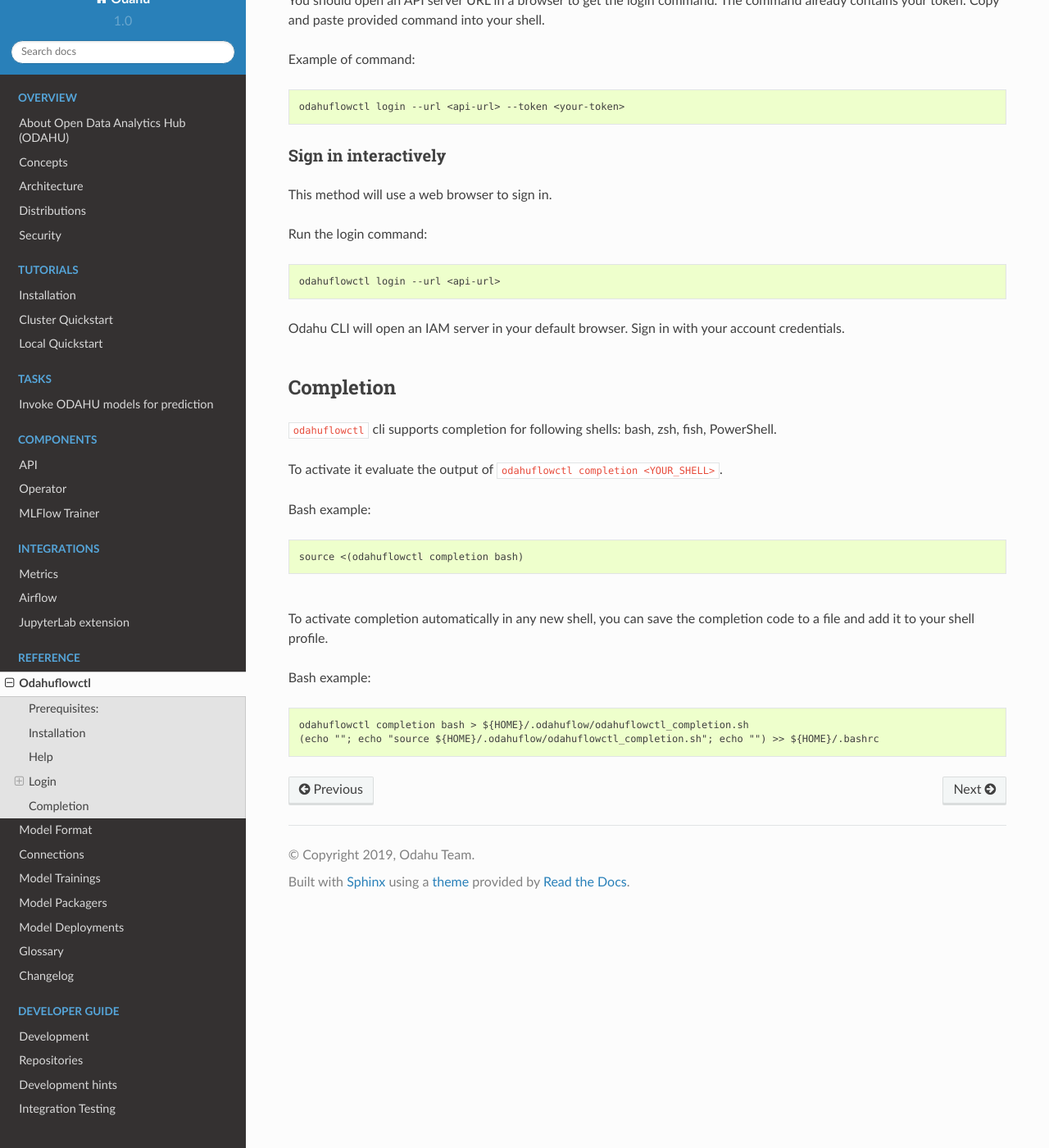
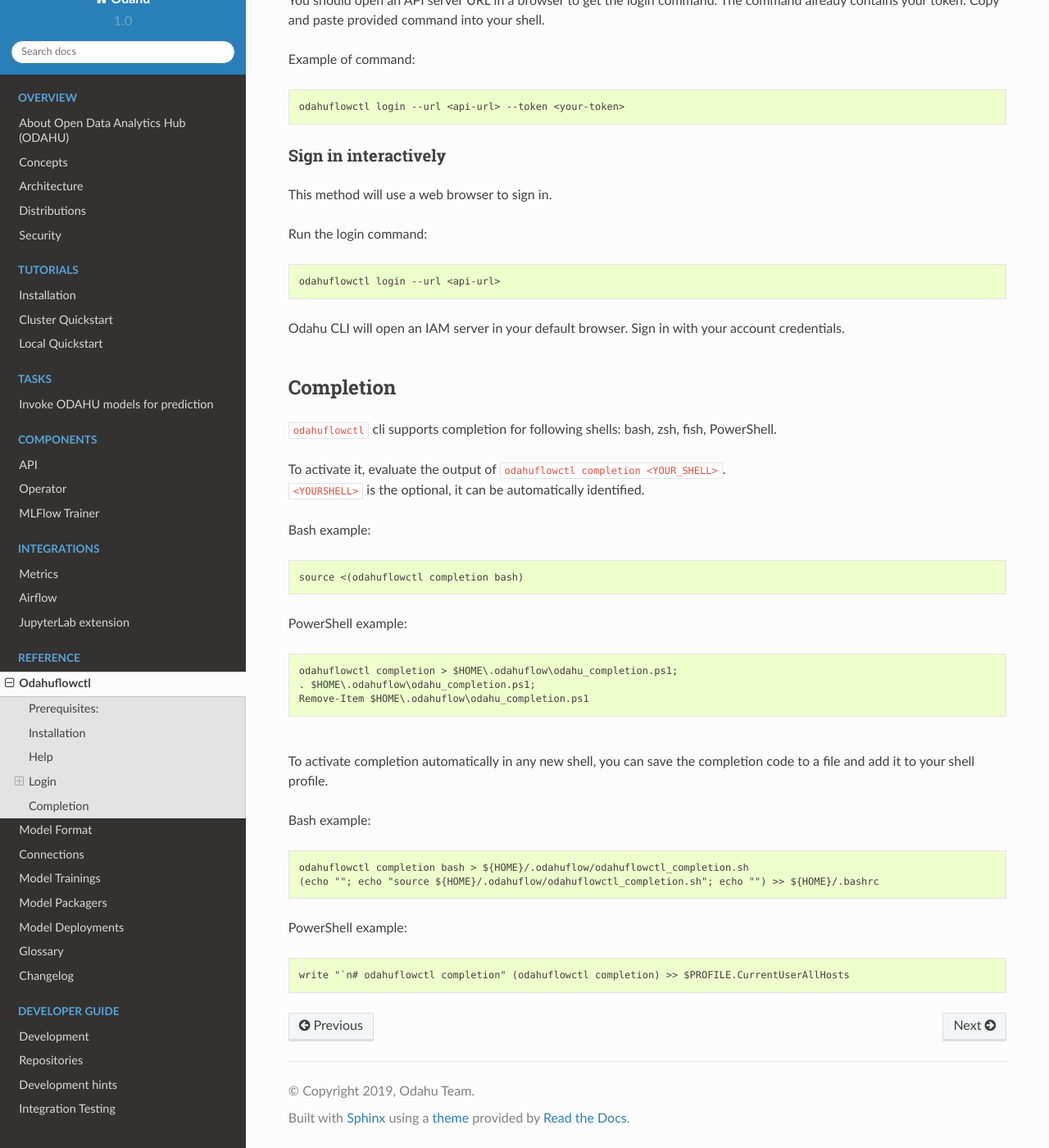
Before and after one commit to odahu/odahu-docs, a Sphinx documentation site: the page built from source/ref_odahuflowctl.md, in a window 1280 px wide and 1400 px high, scrolled down 952 px. Shown: the whole window at 82% size. Built offline with Sphinx 7.4.7 and the Read the Docs theme 2.0.0, drawn with Linux system fonts in a browser that asks for light colours; formulas are drawn with MathJax 3.

Commit message:
added info about powershell completion (#90)

````diff
--- a/source/ref_odahuflowctl.md
+++ b/source/ref_odahuflowctl.md
@@ -61,11 +61,19 @@
 
 `odahuflowctl` cli supports completion for following shells: bash, zsh, fish, PowerShell.
 
-To activate it evaluate the output of `odahuflowctl completion <YOUR_SHELL>`.
+To activate it, evaluate the output of `odahuflowctl completion <YOUR_SHELL>`.
+`<YOURSHELL>` is the optional, it can be automatically identified.
 
 Bash example:
 ```shell script
 source <(odahuflowctl completion bash)
+```
+
+PowerShell example:
+```shell script
+odahuflowctl completion > $HOME\.odahuflow\odahu_completion.ps1;
+. $HOME\.odahuflow\odahu_completion.ps1;
+Remove-Item $HOME\.odahuflow\odahu_completion.ps1
 ```
 
 <br>
@@ -78,3 +86,8 @@
 odahuflowctl completion bash > ${HOME}/.odahuflow/odahuflowctl_completion.sh
 (echo ""; echo "source ${HOME}/.odahuflow/odahuflowctl_completion.sh"; echo "") >> ${HOME}/.bashrc
 ```
+
+PowerShell example:
+```shell script
+write "`n# odahuflowctl completion" (odahuflowctl completion) >> $PROFILE.CurrentUserAllHosts
+```
````
